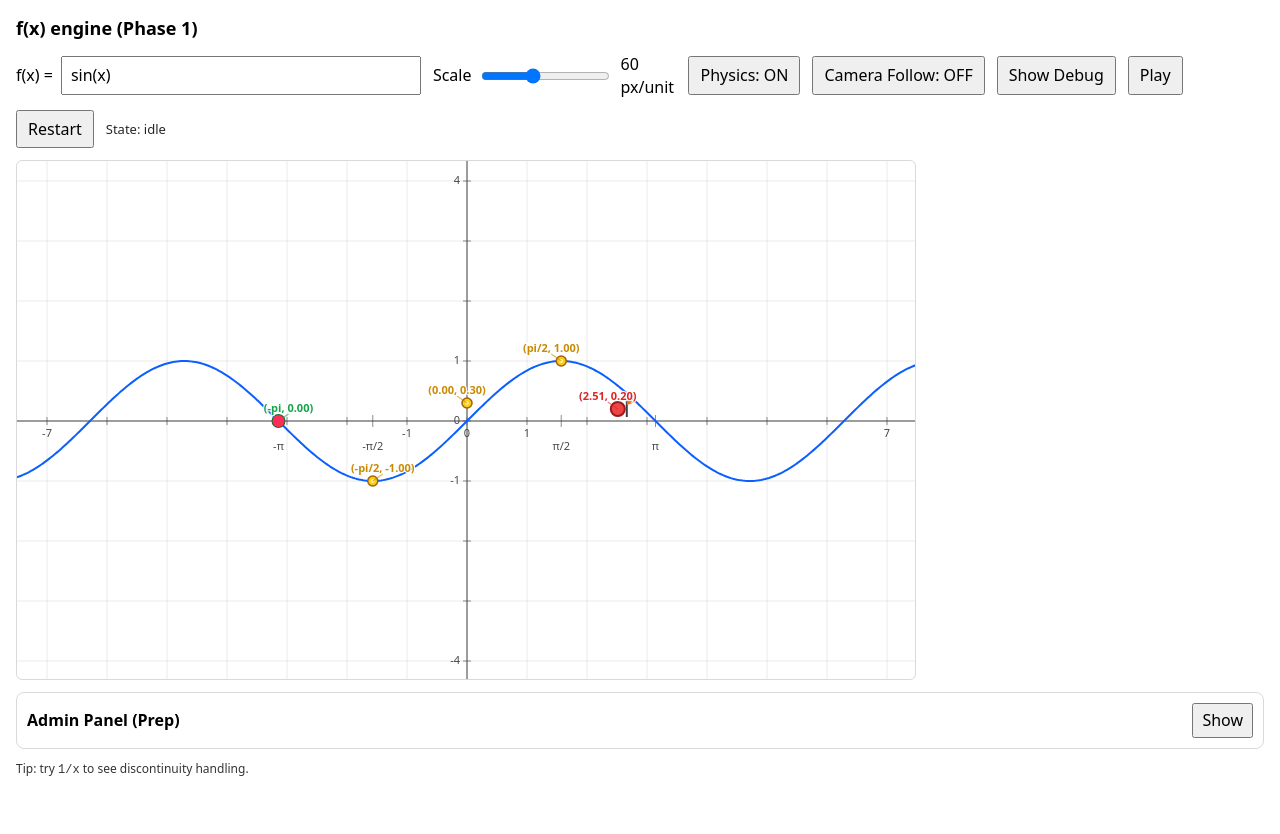
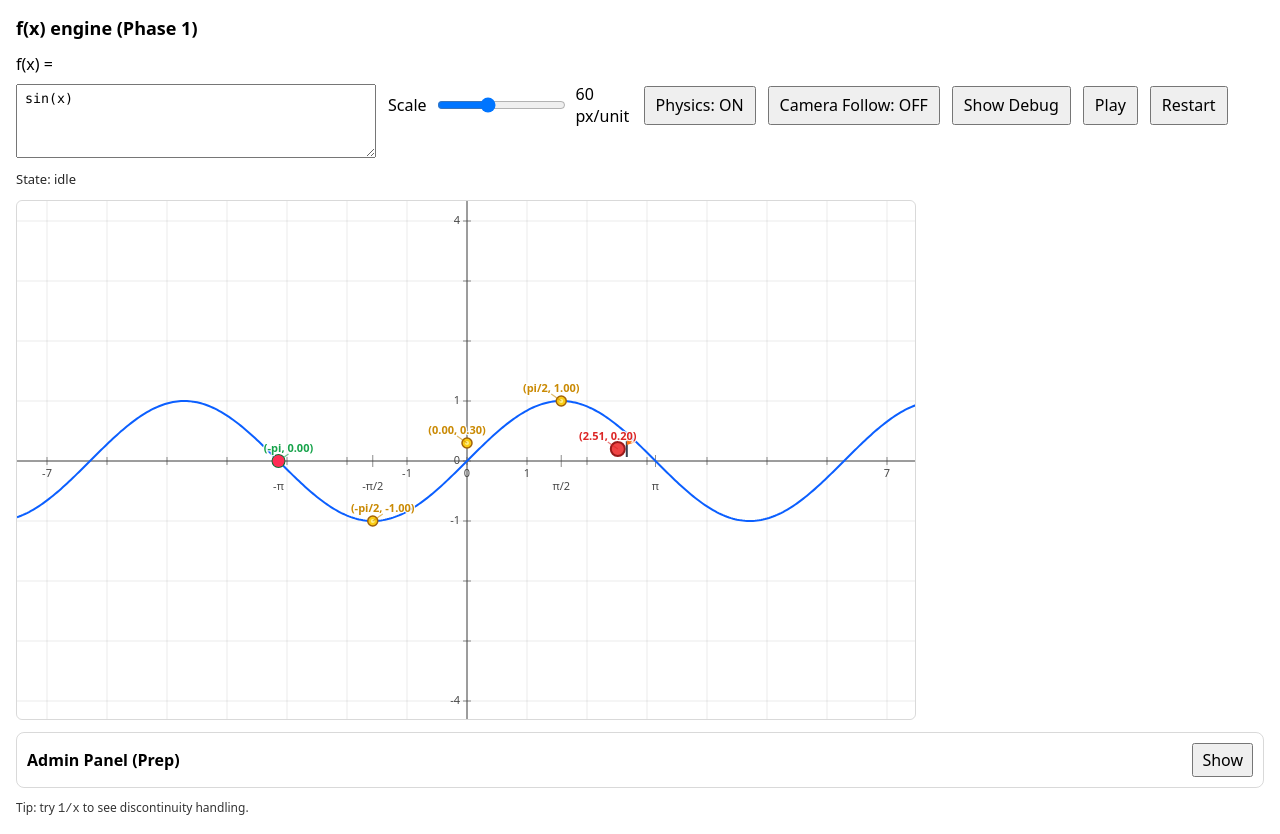
Before and after one commit to AnoojShete/f-of-x, a React (Vite) app: page / in a window 1280 px wide. Before the commit the page ends 800 px from the top, so only its background shows below. Built offline with nearby package versions, Linux system fonts and the light colour scheme.

Commit message:
multiple functions input

```diff
--- a/src/App.tsx
+++ b/src/App.tsx
@@ -41,7 +41,7 @@ type PhysicsSettings = {
 
 export default function App() {
   const level = useMemo(() => generateLevel(ACTIVE_LEVEL_TYPE), []);
-  const [expression, setExpression] = useState<string>(level.solution);
+  const [functionsText, setFunctionsText] = useState<string>(level.solution);
   const [scale, setScale] = useState<number>(60); // pixels per unit
   const [isPhysicsEnabled, setIsPhysicsEnabled] = useState<boolean>(true);
   const [isCameraFollowEnabled, setIsCameraFollowEnabled] = useState<boolean>(false);
@@ -75,17 +75,20 @@ export default function App() {
   const collectedIdsRef = useRef<Set<string>>(new Set());
   const goalReachedRef = useRef<boolean>(false);
 
-  const functions = useMemo<GraphFunction[]>(
-    () => [
-      {
-        id: 'f',
-        expression,
-        strokeStyle: '#0b5fff',
-        lineWidth: 2,
-      },
-    ],
-    [expression]
-  );
+  const functions = useMemo<GraphFunction[]>(() => {
+    const palette = ['#0b5fff', '#16a34a', '#ef4444', '#f59e0b', '#7c3aed', '#0891b2'];
+    const lines = functionsText
+      .split(/\r?\n/)
+      .map((line) => line.trim())
+      .filter((line) => line.length > 0);
+
+    return lines.map((line, index) => ({
+      id: `f-${index + 1}`,
+      expression: line,
+      strokeStyle: palette[index % palette.length]!,
+      lineWidth: 2,
+    }));
+  }, [functionsText]);
 
   const plots = useMemo<GraphPlot[]>(() => {
     const xMin = -CANVAS_WIDTH / 2 / scale;
@@ -316,14 +319,15 @@ export default function App() {
       <h1 style={{ margin: 0, fontSize: 18 }}>f(x) engine (Phase 1)</h1>
 
       <div style={{ display: 'flex', gap: 12, alignItems: 'center', flexWrap: 'wrap' }}>
-        <label style={{ display: 'flex', gap: 8, alignItems: 'center' }}>
+        <label style={{ display: 'grid', gap: 8, minWidth: 360 }}>
           <span>f(x) =</span>
-          <input
-            value={expression}
-            onChange={(e: ChangeEvent<HTMLInputElement>) => setExpression(e.target.value)}
+          <textarea
+            value={functionsText}
+            onChange={(e: ChangeEvent<HTMLTextAreaElement>) => setFunctionsText(e.target.value)}
             spellCheck={false}
-            style={{ width: 360, padding: '6px 8px' }}
-            placeholder="e.g. 2*x+3, x^2, sin(x), 1/x"
+            rows={4}
+            style={{ width: 360, padding: '6px 8px', fontFamily: 'ui-monospace, SFMono-Regular, Menlo, Consolas, monospace' }}
+            placeholder={'One function per line\n2*x+3\nsin(x)\n0.5*x^2'}
           />
         </label>
 
```
